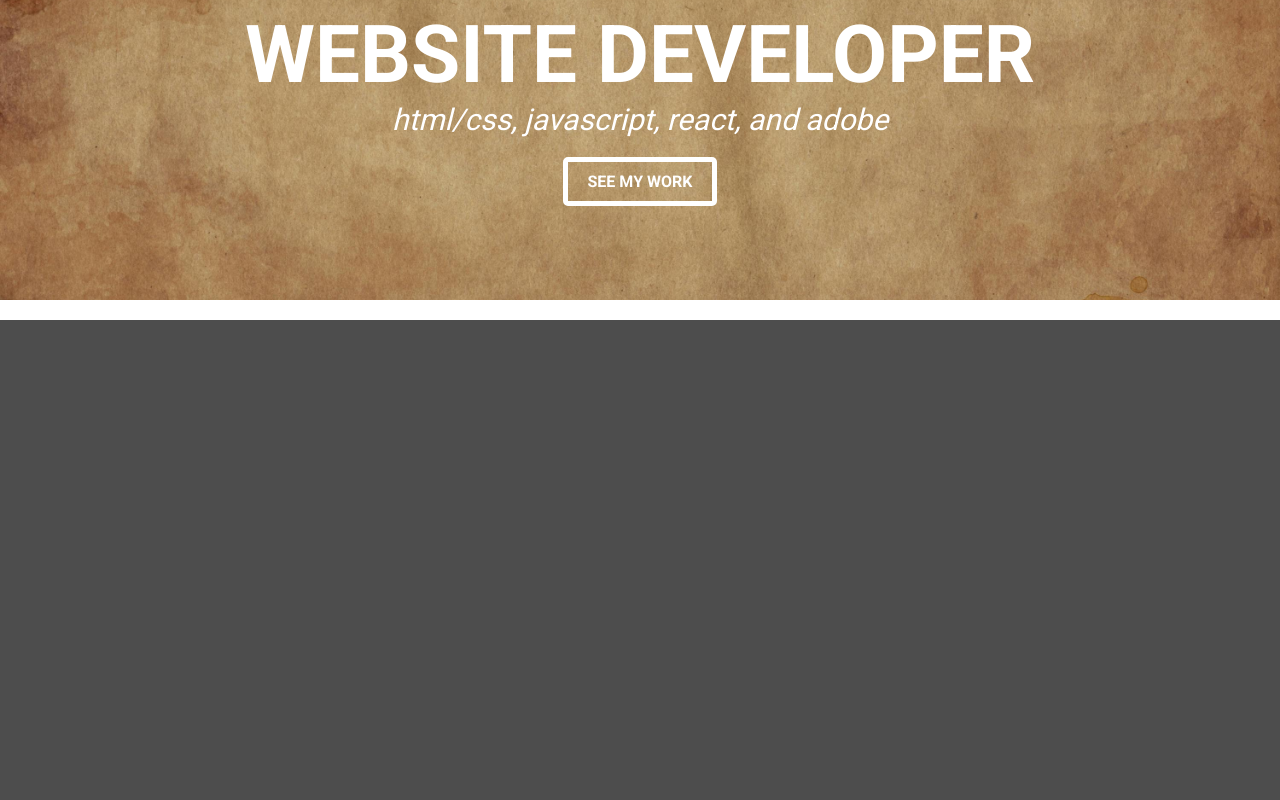
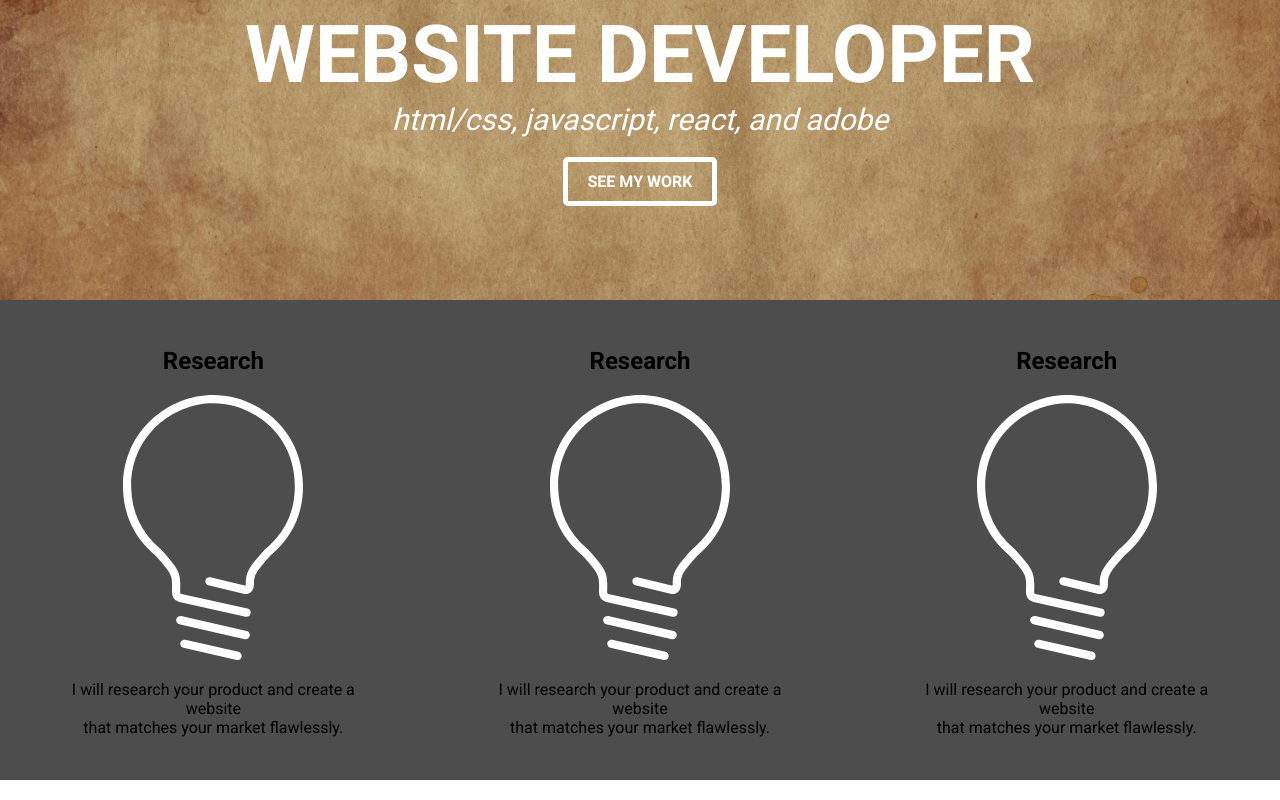
Before and after one commit to RaoulBumbasiJr/portfolio, a React (Create React App) app: page / in a window 1280 px wide. Shown: the part 275-1075 px from the top of the page. Built offline with nearby package versions, Linux system fonts and the light colour scheme.

Commit message:
Home edit

```diff
--- /dev/null
+++ b/src/assets/svg/lightbulb.jsx
@@ -0,0 +1,21 @@
+import * as React from "react";
+
+function Lightbulb(props) {
+  return (
+    <svg
+      width={180}
+      height={265}
+      viewBox="0 0 180 265"
+      fill="none"
+      xmlns="http://www.w3.org/2000/svg"
+      {...props}
+    >
+      <path
+        d="M90 0C46.718 0 0 34.83 0 91.094c0 27.767 10.915 51.128 31.876 68.834.221.273.475.513.753.728 15.554 17.076 16.34 20.314 16.446 27.825.049 2.973.024 3.859 0 4.331l-.033 1.731c-.123 3.743-.311 10.012 7.355 12.381l66.216 14.749c.302.066.589.099.875.099a4.091 4.091 0 003.993-3.263 4.133 4.133 0 00-3.117-4.936l-65.905-14.666c-1.268-.389-1.375-.43-1.26-4.124l.025-1.581s.082-.646.016-4.853c-.156-10.517-2.414-15.586-18.892-33.614a4.53 4.53 0 00-1.12-.969C17.95 137.187 8.181 116.103 8.181 91.094 8.182 39.94 50.645 8.28 90 8.28c40.222 0 81.818 30.98 81.818 82.813 0 32.943-15.774 51.103-28.783 62.531a3.88 3.88 0 00-1.203.903c-16.667 18.252-18.925 23.32-19.08 33.837 0 .24-.008.53 0 .862l-.008.281c-.025.63-.115.977-.115 1.11l-.949-.149-34.323-8.174a4.086 4.086 0 00-4.917 3.081c-.516 2.236.843 4.455 3.044 4.993l33.905 8.05c.45.165 4.525 1.507 7.961-.936 1.505-1.068 3.24-3.163 3.559-7.163l.025-.39c.008-.273.016-.538.016-.828 0-.074 0-.149-.008-.207l.008-.389c.115-7.47.875-10.716 16.405-27.783.073-.067.155-.116.22-.183C169.388 141.965 180 119.25 180 91.094 180 34.077 134.239 0 90 0zM122.727 244.297c1.874 0 3.568-1.3 3.977-3.238.507-2.228-.868-4.439-3.085-4.952l-65.454-15.014a4.09 4.09 0 00-4.893 3.122c-.508 2.228.875 4.447 3.084 4.952l65.455 15.022c.319.075.622.108.916.108zM62.255 244.744c-2.217-.497-4.385.903-4.892 3.13-.491 2.245.892 4.447 3.1 4.953l53.182 12.074c.311.066.606.099.9.099a4.105 4.105 0 003.993-3.238c.491-2.244-.892-4.447-3.101-4.952l-53.181-12.066z"
+        fill="#fff"
+      />
+    </svg>
+  );
+}
+
+export default Lightbulb;
--- a/src/components/Home/Home.css
+++ b/src/components/Home/Home.css
@@ -5,9 +5,9 @@
   height: 60vh;
   width: 100%;
   display: flex;
-  flex-direction: column; /* Stack children vertically */
-  justify-content: center; /* Center vertically */
-  align-items: center; /* Center horizontally */
+  flex-direction: column;
+  justify-content: center;
+  align-items: center;
 }
 .homeName {
   color: #fff;
@@ -50,4 +50,14 @@
 .homeSection1 {
   background-color: #4d4d4d;
   height: 60vh;
+  display: flex;
+  justify-content: center;
+  align-items: center;
+  text-align: center;
+  flex-direction: row;
 }
+
+.homeBlock {
+  padding-right: 50px;
+  padding-left: 50px;
+}
--- a/src/components/Home/Home.js
+++ b/src/components/Home/Home.js
@@ -1,6 +1,7 @@
 import React from "react";
 import "./Home.css";
 import { Link } from "react-router-dom";
+import Lightbulb from "../../assets/svg/lightbulb";
 
 const Home = () => {
   return (
@@ -14,8 +15,29 @@ const Home = () => {
         </Link>
       </div>
       <div className="homeSection1">
-        <div>
-          <h2></h2>
+        <div className="homeBlock">
+          <h2 className="homeHeader">Research</h2>
+          <Lightbulb className="homeSVG" />
+          <p className="homeParagraph">
+            I will research your product and create a website <br /> that
+            matches your market flawlessly.
+          </p>
+        </div>
+        <div className="homeBlock">
+          <h2 className="homeHeader">Research</h2>
+          <Lightbulb className="homeSVG" />
+          <p className="homeParagraph">
+            I will research your product and create a website <br /> that
+            matches your market flawlessly.
+          </p>
+        </div>
+        <div className="homeBlock">
+          <h2 className="homeHeader">Research</h2>
+          <Lightbulb className="homeSVG" />
+          <p className="homeParagraph">
+            I will research your product and create a website
+            <br /> that matches your market flawlessly.
+          </p>
         </div>
       </div>
     </div>
```
